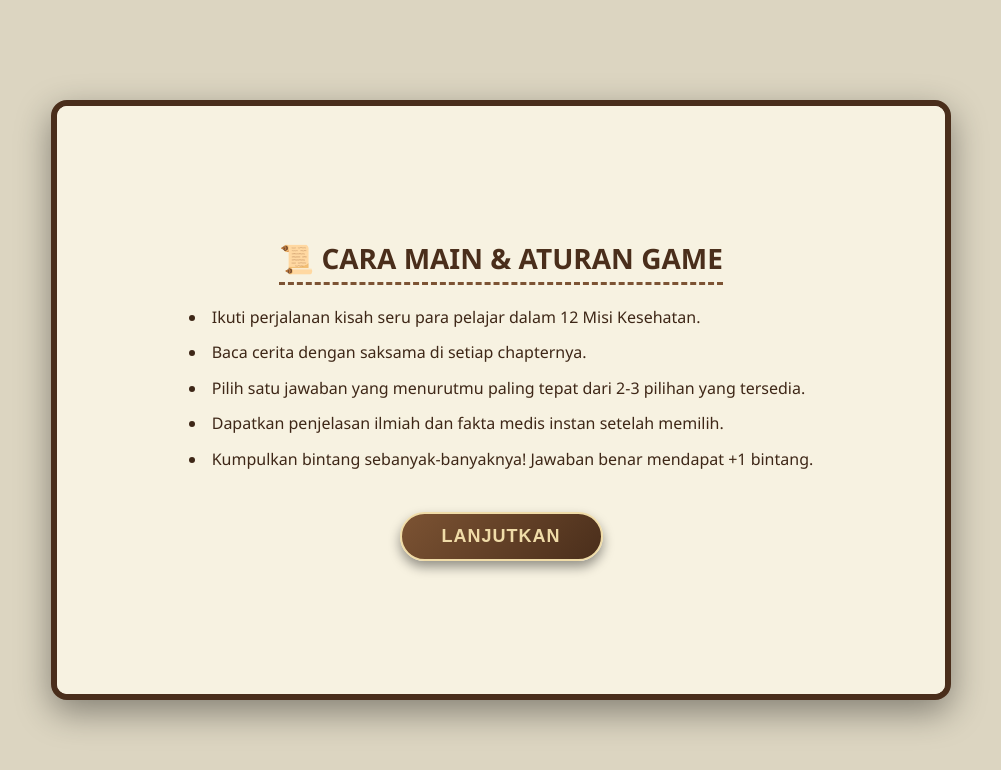
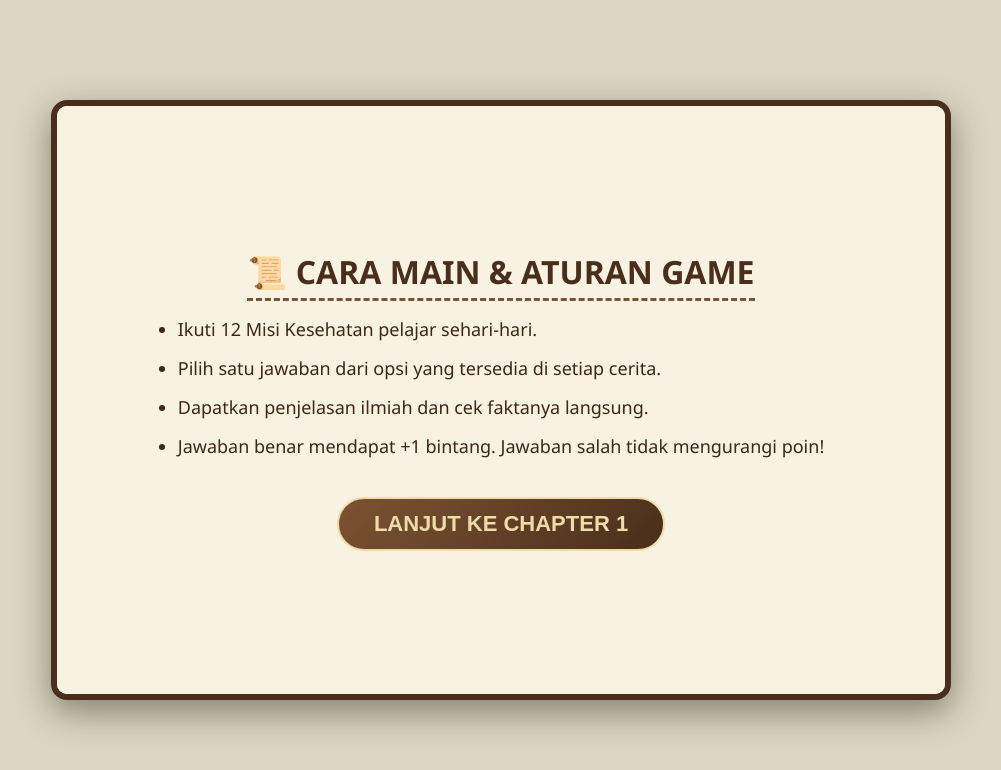
Before and after one commit to FZZN8273/PELITA-LKIP26, a plain HTML site: page index.html in a window 1280 px wide. Both pictures are taken after a click on the button "MULAI PETUALANGAN". Shown: the whole page, without its empty margins (139-1140 px from the left). Drawn offline with Linux system fonts and the light colour scheme.

Commit message:
Refactor HTML and CSS for game interface

```diff
--- a/index.html
+++ b/index.html
@@ -10,10 +10,12 @@
             box-sizing: border-box;
             margin: 0;
             padding: 0;
+            /* Memastikan klik halus di perangkat Apple/iOS */
+            -webkit-tap-highlight-color: transparent;
         }
 
         body {
-            background-color: #dcd5c1; /* Warna latar belakang luar game senada batik */
+            background-color: #dcd5c1;
             display: flex;
             justify-content: center;
             align-items: center;
@@ -26,10 +28,10 @@
         .game-frame {
             position: relative;
             width: 95vw;
-            max-width: 900px; /* Jika lebar 900px, tinggi otomatis jadi 600px (Rasio 3:2) */
+            max-width: 900px;
             aspect-ratio: 3 / 2;
             background-color: #fcf9ee;
-            border: 6px solid #4a2e1b; /* Bingkai kayu cokelat tua tebal */
+            border: 6px solid #4a2e1b;
             border-radius: 16px;
             box-shadow: 0 12px 35px rgba(0, 0, 0, 0.4);
             overflow: hidden;
@@ -42,15 +44,13 @@
             left: 0;
             width: 100%;
             height: 100%;
-            display: none; /* Sembunyikan semua secara default */
+            display: none;
         }
 
-        /* Tampilkan Slide 1 di awal game */
         #slide1 {
             display: block;
         }
 
-        /* Gambar full memenuhi frame 3:2 */
         .bg-game-image {
             width: 100%;
             height: 100%;
@@ -58,46 +58,56 @@
             display: block;
         }
 
-        /* --- TOMBOL MENIMPA (OVERLAY) DI ATAS GAMBAR --- */
-        .overlay-container {
+        /* --- MASKING PANEL BAWAH (Menutupi Ikon & Teks Bawah) --- */
+        .bottom-panel {
             position: absolute;
-            bottom: 6%; /* Mengatur jarak dari bawah gambar */
-            left: 50%;
-            transform: translateX(-50%);
+            bottom: 0;
+            left: 0;
+            width: 100%;
+            height: 18%; /* Ketinggian ini dijamin menutupi area ikon dan teks di gambar */
+            background-color: #4a2e1b; /* Warna panel cokelat tua */
+            border-top: 3px solid #dca658; /* Garis emas pemisah */
+            display: flex;
+            justify-content: center;
+            align-items: center;
             z-index: 10;
-            text-align: center;
+            padding: 10px;
         }
 
+        /* --- TOMBOL RAKSASA RESPONSITF --- */
         .btn-game {
-            background: linear-gradient(135deg, #7c5333, #4a2e1b);
-            color: #f0dca8;
+            width: 90%; /* Lebar menutupi panel */
+            height: 90%; /* Tinggi menutupi panel */
+            background: linear-gradient(135deg, #a66e38, #7c5333);
+            color: #fcf9ee;
             border: 2px solid #f0dca8;
-            padding: 12px 40px;
-            font-size: 18px;
-            font-weight: bold;
-            letter-spacing: 1px;
-            border-radius: 50px;
+            /* Font responsif: Otomatis membesar di Desktop & pas di HP */
+            font-size: clamp(18px, 4vw, 32px);
+            font-weight: 900;
+            letter-spacing: 2px;
+            border-radius: 12px;
             cursor: pointer;
-            box-shadow: 0 6px 12px rgba(0,0,0,0.4);
+            box-shadow: 0 4px 10px rgba(0,0,0,0.5);
             transition: all 0.2s ease;
+            -webkit-appearance: none; /* Mencegah bug tampilan tombol di iOS */
+            text-transform: uppercase;
         }
 
         .btn-game:hover {
-            transform: scale(1.06);
-            background: linear-gradient(135deg, #91623d, #5c3a22);
-            box-shadow: 0 8px 16px rgba(0,0,0,0.5);
+            transform: scale(1.02);
+            background: linear-gradient(135deg, #c28244, #91623d);
         }
 
         .btn-game:active {
-            transform: scale(0.96);
+            transform: scale(0.98);
         }
 
         /* --- TAMPILAN SLIDE 2 (CARA MAIN & RULES) --- */
         .rules-screen {
             width: 100%;
             height: 100%;
-            padding: 40px;
-            background-color: #f7f2e1; /* Warna kertas kuno */
+            padding: 30px;
+            background-color: #f7f2e1;
             color: #3e2717;
             display: flex;
             flex-direction: column;
@@ -106,28 +116,38 @@
             text-align: center;
         }
 
-        /* Catatan: Kalau kamu nanti punya gambar slide 2.png,
-           kamu tinggal hapus isi class .rules-screen dan pakai tag <img> seperti slide 1 */
-
         .rules-title {
-            font-size: 28px;
+            font-size: clamp(22px, 4vw, 32px);
             color: #4a2e1b;
-            margin-bottom: 20px;
+            margin-bottom: 15px;
             border-bottom: 3px dashed #7c5333;
             padding-bottom: 5px;
         }
 
         .rules-list {
             text-align: left;
-            font-size: 16px;
-            line-height: 1.6;
-            max-width: 650px;
-            margin-bottom: 30px;
+            font-size: clamp(14px, 2.5vw, 18px);
+            line-height: 1.5;
+            max-width: 700px;
+            margin-bottom: 25px;
+            padding: 0 20px;
         }
 
         .rules-list li {
-            margin-bottom: 10px;
-            list-style-position: inside;
+            margin-bottom: 12px;
+        }
+
+        /* Tombol lanjut di Slide 2 */
+        .btn-lanjut {
+            background: linear-gradient(135deg, #7c5333, #4a2e1b);
+            color: #f0dca8;
+            border: 2px solid #f0dca8;
+            padding: 12px 35px;
+            font-size: clamp(16px, 3vw, 22px);
+            font-weight: bold;
+            border-radius: 50px;
+            cursor: pointer;
+            -webkit-appearance: none;
         }
     </style>
 </head>
@@ -140,7 +160,7 @@
         <div id="slide1" class="slide">
             <img src="slide 1.png" alt="PELITA Slide 1" class="bg-game-image">
 
-            <div class="overlay-container">
+            <div class="bottom-panel">
                 <button class="btn-game" onclick="pindahKeSlide2()">MULAI PETUALANGAN</button>
             </div>
         </div>
@@ -149,14 +169,12 @@
             <div class="rules-screen">
                 <h2 class="rules-title">📜 CARA MAIN & ATURAN GAME</h2>
                 <ul class="rules-list">
-                    <li>Ikuti perjalanan kisah seru para pelajar dalam 12 Misi Kesehatan.</li>
-                    <li>Baca cerita dengan saksama di setiap chapternya.</li>
-                    <li>Pilih satu jawaban yang menurutmu paling tepat dari 2-3 pilihan yang tersedia.</li>
-                    <li>Dapatkan penjelasan ilmiah dan fakta medis instan setelah memilih.</li>
-                    <li>Kumpulkan bintang sebanyak-banyaknya! Jawaban benar mendapat +1 bintang.</li>
+                    <li>Ikuti 12 Misi Kesehatan pelajar sehari-hari.</li>
+                    <li>Pilih satu jawaban dari opsi yang tersedia di setiap cerita.</li>
+                    <li>Dapatkan penjelasan ilmiah dan cek faktanya langsung.</li>
+                    <li>Jawaban benar mendapat +1 bintang. Jawaban salah tidak mengurangi poin!</li>
                 </ul>
-
-                <button class="btn-game" onclick="lanjutKeGame()">LANJUTKAN</button>
+                <button class="btn-lanjut" onclick="lanjutKeGame()">LANJUT KE CHAPTER 1</button>
             </div>
         </div>
 
@@ -164,25 +182,21 @@
 
     <script>
         function pindahKeSlide2() {
-            // 1. Ambil elemen audio dan jalankan suara klik
             const audio = document.getElementById("soundKlik");
-
-            // Reset audio ke detik 0 (menghindari bug jika diklik berkali-kali)
             audio.currentTime = 0;
             audio.play().catch(function(error) {
-                console.log("Audio play dicegah oleh browser sebelum interaksi penuh:", error);
+                console.log("Audio dicegah oleh browser:", error);
             });
 
-            // 2. Beri jeda 400ms agar efek suara "klik" terdengar dulu baru slide berganti
+            // Beri jeda 300ms agar efek suara terdengar
             setTimeout(function() {
                 document.getElementById("slide1").style.display = "none";
                 document.getElementById("slide2").style.display = "block";
-            }, 400);
+            }, 300);
         }
 
         function lanjutKeGame() {
-            alert("Sistem Misi 1-12 akan segera dimuat!");
-            // Nanti di sini kamu bisa tambah logika untuk masuk ke gameplay chapter 1
+            alert("Babak 1: Sakit Kepala di Sekolah. Segera Dimulai!");
         }
     </script>
 
```
